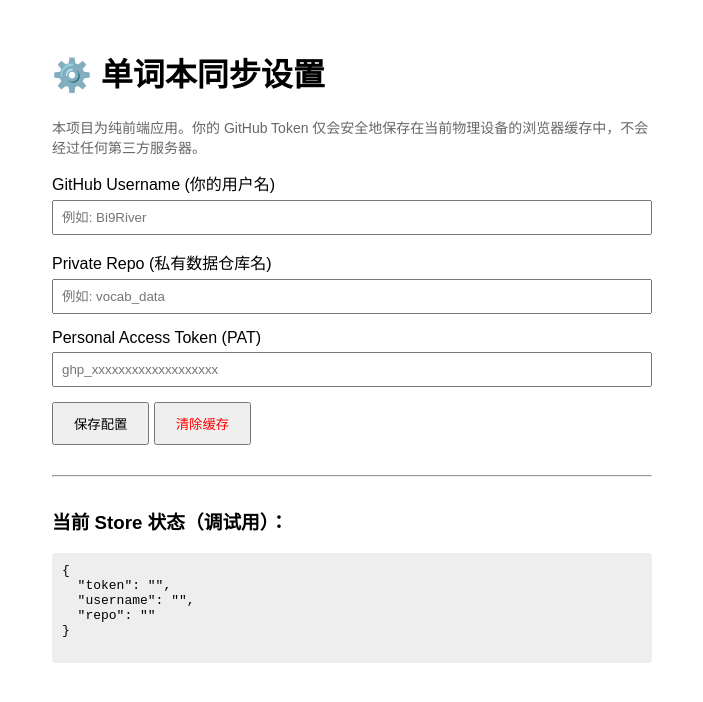
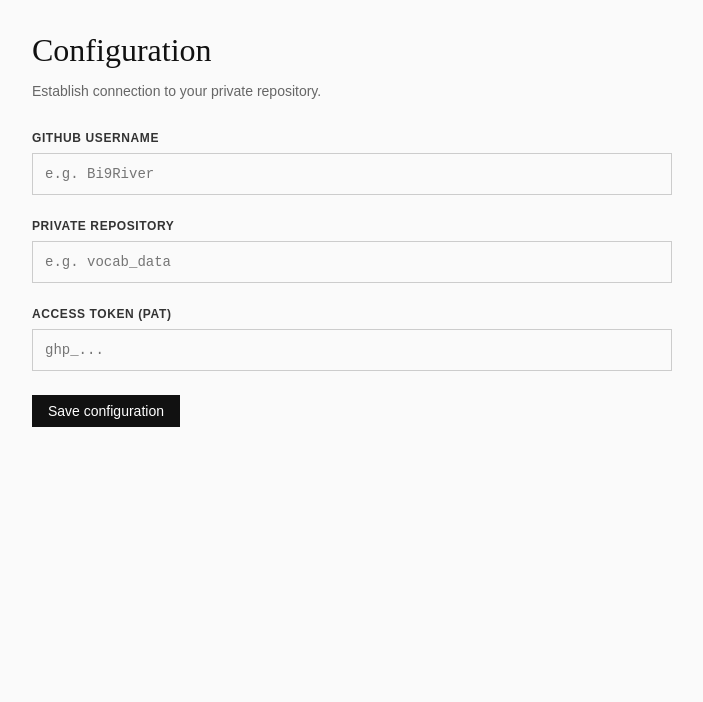
Before and after one commit to Bi9River/tiny_word_book, a SvelteKit app: page / in a window 1280 px wide. Shown: the top 702 px of the page, without its empty margins (288-991 px from the left). Built offline with nearby package versions, Linux system fonts and the light colour scheme.

Commit message:
init page

```diff
--- a/src/routes/+page.svelte
+++ b/src/routes/+page.svelte
@@ -1,78 +1,372 @@
 <script lang="ts">
-	// 引入我们刚才写的 store
+	import { onMount } from 'svelte';
 	import { settings } from '$lib/settings';
+	import { testConnection, fetchWords, syncWordsToCloud } from '$lib/github';
 
-	// 局部变量，用来绑定输入框
-	let token = $settings.token;
-	let username = $settings.username;
-	let repo = $settings.repo;
+	// 视图状态
+	let currentView: 'loading' | 'settings' | 'dictionary' = 'loading';
 
-	let isSaved = false;
+	// 单词本数据
+	let words: any[] = [];
+	let currentSha: string | undefined = undefined;
 
-	// 保存动作
-	function saveConfig() {
-		// 给 store 赋值，它会自动触发 settings.ts 里的 subscribe 存入 localStorage
-		$settings = { token, username, repo };
-		isSaved = true;
-		setTimeout(() => (isSaved = false), 2000); // 2秒后隐藏成功提示
+	// 搜索与表单
+	let searchQuery = '';
+	let isAdding = false;
+	let isSaving = false;
+
+	// 新单词草稿
+	let draft = { word: '', language: '', translation: '', notes: '' };
+
+	// 响应式搜索过滤
+	$: filteredWords = words.filter(w =>
+		w.word.toLowerCase().includes(searchQuery.toLowerCase()) ||
+		w.translation.toLowerCase().includes(searchQuery.toLowerCase())
+	);
+
+	// 初始化与鉴权
+	onMount(async () => {
+		if (!$settings.token || !$settings.repo || !$settings.username) {
+			currentView = 'settings';
+			return;
+		}
+		await loadDictionary();
+	});
+
+	async function loadDictionary() {
+		currentView = 'loading';
+		try {
+			// 先测试连通性
+			await testConnection();
+			// 拉取数据
+			const data = await fetchWords();
+			words = data.words;
+			currentSha = data.sha;
+			currentView = 'dictionary';
+		} catch (error) {
+			console.error(error);
+			alert('Failed to connect. Please check your config.');
+			currentView = 'settings';
+		}
 	}
 
-	// 清除动作
-	function clearConfig() {
-		token = '';
-		username = '';
-		repo = '';
-		$settings = { token: '', username: '', repo: '' };
+	async function saveEntry() {
+		if (!draft.word || !draft.translation) return;
+		isSaving = true;
+
+		const newWord = {
+			...draft,
+			created_at: new Date().toISOString()
+		};
+
+		// 插入到数组最前面
+		const updatedWords = [newWord, ...words];
+
+		try {
+			// 同步到 GitHub
+			currentSha = await syncWordsToCloud(updatedWords, currentSha);
+			words = updatedWords;
+
+			// 重置表单
+			draft = { word: '', language: '', translation: '', notes: '' };
+			isAdding = false;
+			searchQuery = ''; // 清楚搜索以便看到新单词
+		} catch (error) {
+			alert('Failed to save entry.');
+			console.error(error);
+		} finally {
+			isSaving = false;
+		}
+	}
+
+	// 设置页面的局部状态
+	let tempUsername = $settings.username;
+	let tempRepo = $settings.repo;
+	let tempToken = $settings.token;
+
+	function saveConfig() {
+		$settings = { username: tempUsername, repo: tempRepo, token: tempToken };
+		loadDictionary();
 	}
 </script>
 
-<main style="max-width: 600px; margin: 0 auto; padding: 20px; font-family: sans-serif;">
-	<h1>⚙️ 单词本同步设置</h1>
-	<p style="color: #666; font-size: 14px;">
-		本项目为纯前端应用。你的 GitHub Token 仅会安全地保存在当前物理设备的浏览器缓存中，不会经过任何第三方服务器。
-	</p>
+<main>
+	{#if currentView === 'loading'}
+		<div class="center-msg">Loading identity...</div>
 
-	<div style="margin-bottom: 15px;">
-		<label style="display: block; margin-bottom: 5px;">GitHub Username (你的用户名)</label>
-		<input
-			type="text"
-			bind:value={username}
-			placeholder="例如: Bi9River"
-			style="width: 100%; padding: 8px; box-sizing: border-box;"
-		/>
-	</div>
+	{:else if currentView === 'settings'}
+		<section class="config-view">
+			<header>
+				<h1>Configuration</h1>
+				<p>Establish connection to your private repository.</p>
+			</header>
 
-	<div style="margin-bottom: 15px;">
-		<label style="display: block; margin-bottom: 5px;">Private Repo (私有数据仓库名)</label>
-		<input
-			type="text"
-			bind:value={repo}
-			placeholder="例如: vocab_data"
-			style="width: 100%; padding: 8px; box-sizing: border-box;"
-		/>
-	</div>
+			<div class="field">
+				<label for="username">GitHub Username</label>
+				<input id="username" type="text" bind:value={tempUsername} placeholder="e.g. Bi9River" />
+			</div>
 
-	<div style="margin-bottom: 15px;">
-		<label style="display: block; margin-bottom: 5px;">Personal Access Token (PAT)</label>
-		<input
-			type="password"
-			bind:value={token}
-			placeholder="ghp_xxxxxxxxxxxxxxxxxxx"
-			style="width: 100%; padding: 8px; box-sizing: border-box;"
-		/>
-	</div>
+			<div class="field">
+				<label for="repo">Private Repository</label>
+				<input id="repo" type="text" bind:value={tempRepo} placeholder="e.g. vocab_data" />
+			</div>
 
-	<button on:click={saveConfig} style="padding: 10px 20px; cursor: pointer;">保存配置</button>
-	<button on:click={clearConfig} style="padding: 10px 20px; cursor: pointer; color: red;">清除缓存</button>
+			<div class="field">
+				<label for="token">Access Token (PAT)</label>
+				<input id="token" type="password" bind:value={tempToken} placeholder="ghp_..." />
+			</div>
 
-	{#if isSaved}
-		<span style="color: green; margin-left: 10px;">✅ 保存成功！</span>
+			<button class="primary-btn" on:click={saveConfig}>Save configuration</button>
+		</section>
+
+	{:else if currentView === 'dictionary'}
+		<header class="dict-header">
+			<div class="toolbar">
+				<input type="text" class="search-bar" bind:value={searchQuery} placeholder="Search entries..." />
+				<button class="text-btn" on:click={() => currentView = 'settings'}>Config</button>
+			</div>
+
+			{#if !isAdding}
+				<button class="add-trigger" on:click={() => isAdding = true}>+ Add entry</button>
+			{:else}
+				<div class="add-form">
+					<div class="form-row">
+						<input class="input-mono massive" type="text" bind:value={draft.word} placeholder="Word" autofocus />
+						<input class="input-sans small" type="text" bind:value={draft.language} placeholder="Lang (e.g. en, ja)" />
+					</div>
+					<textarea class="input-serif" bind:value={draft.translation} placeholder="Translation"></textarea>
+					<textarea class="input-sans notes" bind:value={draft.notes} placeholder="Notes (optional)"></textarea>
+
+					<div class="form-actions">
+						<button class="primary-btn" on:click={saveEntry} disabled={isSaving}>
+							{isSaving ? 'Saving...' : 'Save entry'}
+						</button>
+						<button class="text-btn" on:click={() => isAdding = false} disabled={isSaving}>Cancel</button>
+					</div>
+				</div>
+			{/if}
+		</header>
+
+		<div class="word-list">
+			{#if filteredWords.length === 0}
+				<div class="empty-state">No entries found.</div>
+			{/if}
+
+			{#each filteredWords as item}
+				<article class="word-entry">
+					<div class="entry-header">
+						<h2 class="word-text">{item.word}</h2>
+						{#if item.language}
+							<span class="lang-tag">{item.language}</span>
+						{/if}
+					</div>
+					<p class="translation-text">{item.translation}</p>
+					{#if item.notes}
+						<p class="notes-text">{item.notes}</p>
+					{/if}
+				</article>
+			{/each}
+		</div>
 	{/if}
+</main>
 
-	<hr style="margin: 30px 0;" />
+<style>
+	/* -- 设计系统 (Tokens) -- */
+	:global(body) {
+		margin: 0;
+		background-color: #FAFAFA;
+		color: #111111;
+		-webkit-font-smoothing: antialiased;
+	}
 
-	<h3>当前 Store 状态（调试用）：</h3>
-	<pre style="background: #eee; padding: 10px; border-radius: 4px;">
-{JSON.stringify($settings, null, 2)}
-	</pre>
-</main>
+	main {
+		max-width: 640px;
+		margin: 0 auto;
+		padding: 2rem 1.5rem 6rem;
+	}
+
+	/* 排版基础 */
+	.center-msg, .empty-state {
+		font-family: ui-sans-serif, system-ui, sans-serif;
+		font-size: 0.875rem;
+		color: #666;
+		margin-top: 4rem;
+	}
+
+	/* -- 字典正文排版 (The Signature) -- */
+	.word-list {
+		margin-top: 2rem;
+	}
+
+	.word-entry {
+		padding: 2rem 0;
+		border-bottom: 1px solid #E5E5E5; /* 结构性极细分隔线 */
+	}
+
+	.entry-header {
+		display: flex;
+		align-items: baseline;
+		gap: 0.75rem;
+		margin-bottom: 0.5rem;
+	}
+
+	.word-text {
+		margin: 0;
+		font-family: ui-monospace, SFMono-Regular, Menlo, Monaco, monospace;
+		font-size: 2.25rem;
+		font-weight: 400;
+		letter-spacing: -0.02em;
+	}
+
+	.lang-tag {
+		font-family: ui-sans-serif, system-ui, sans-serif;
+		font-size: 0.75rem;
+		text-transform: uppercase;
+		letter-spacing: 0.05em;
+		color: #888;
+	}
+
+	.translation-text {
+		margin: 0 0 0.5rem 0;
+		font-family: ui-serif, Georgia, Cambria, "Times New Roman", serif;
+		font-size: 1.125rem;
+		line-height: 1.6;
+		color: #222;
+	}
+
+	.notes-text {
+		margin: 0;
+		font-family: ui-sans-serif, system-ui, sans-serif;
+		font-size: 0.875rem;
+		line-height: 1.5;
+		color: #666;
+	}
+
+	/* -- 顶部工具栏与表单 -- */
+	.dict-header {
+		position: sticky;
+		top: 0;
+		background: #FAFAFA;
+		padding: 1rem 0;
+		border-bottom: 2px solid #111; /* 顶部的粗结构线 */
+		z-index: 10;
+	}
+
+	.toolbar {
+		display: flex;
+		gap: 1rem;
+		margin-bottom: 1rem;
+	}
+
+	.search-bar {
+		flex: 1;
+		appearance: none;
+		border: none;
+		background: transparent;
+		font-family: ui-sans-serif, system-ui, sans-serif;
+		font-size: 1rem;
+		padding: 0;
+		outline: none;
+	}
+
+	.search-bar::placeholder { color: #aaa; }
+
+	.add-trigger {
+		width: 100%;
+		text-align: left;
+		background: transparent;
+		border: 1px dashed #ccc;
+		padding: 1rem;
+		font-family: ui-sans-serif, system-ui, sans-serif;
+		font-size: 0.875rem;
+		cursor: pointer;
+		color: #666;
+		transition: border-color 0.2s;
+	}
+	.add-trigger:hover { border-color: #111; color: #111; }
+
+	/* 新增表单排版 */
+	.add-form {
+		display: flex;
+		flex-direction: column;
+		gap: 0.5rem;
+	}
+
+	.form-row {
+		display: flex;
+		gap: 1rem;
+	}
+
+	.add-form input, .add-form textarea {
+		appearance: none;
+		border: 1px solid transparent;
+		background: #F0F0F0;
+		padding: 0.75rem;
+		border-radius: 0;
+		outline: none;
+		resize: vertical;
+	}
+
+	.add-form input:focus, .add-form textarea:focus { background: #E8E8E8; }
+
+	.input-mono.massive {
+		flex: 1;
+		font-family: ui-monospace, monospace;
+		font-size: 1.5rem;
+	}
+
+	.input-sans.small {
+		width: 80px;
+		font-family: ui-sans-serif, sans-serif;
+		font-size: 0.875rem;
+	}
+
+	.input-serif {
+		font-family: ui-serif, serif;
+		font-size: 1.125rem;
+		min-height: 3rem;
+	}
+
+	.input-sans.notes {
+		font-family: ui-sans-serif, sans-serif;
+		font-size: 0.875rem;
+		min-height: 3rem;
+	}
+
+	.form-actions {
+		display: flex;
+		gap: 1rem;
+		margin-top: 0.5rem;
+	}
+
+	/* -- 按钮体系 -- */
+	button { appearance: none; border: none; font-family: ui-sans-serif, sans-serif; }
+
+	.primary-btn {
+		background: #111;
+		color: #fff;
+		padding: 0.5rem 1rem;
+		font-size: 0.875rem;
+		cursor: pointer;
+	}
+	.primary-btn:disabled { background: #ccc; cursor: not-allowed; }
+
+	.text-btn {
+		background: transparent;
+		color: #666;
+		padding: 0;
+		font-size: 0.875rem;
+		text-decoration: underline;
+		cursor: pointer;
+	}
+	.text-btn:hover { color: #111; }
+
+	/* -- 设置视图 -- */
+	.config-view h1 { font-family: ui-serif, serif; font-size: 2rem; font-weight: normal; margin: 0 0 0.5rem 0;}
+	.config-view p { font-family: ui-sans-serif, sans-serif; font-size: 0.875rem; color: #666; margin-bottom: 2rem; }
+
+	.field { margin-bottom: 1.5rem; }
+	.field label { display: block; font-family: ui-sans-serif, sans-serif; font-size: 0.75rem; font-weight: 600; text-transform: uppercase; letter-spacing: 0.05em; margin-bottom: 0.5rem; color: #333; }
+	.field input { width: 100%; box-sizing: border-box; padding: 0.75rem; border: 1px solid #ccc; background: transparent; font-family: ui-monospace, monospace; font-size: 0.875rem; outline: none; }
+	.field input:focus { border-color: #111; }
+</style>
```
